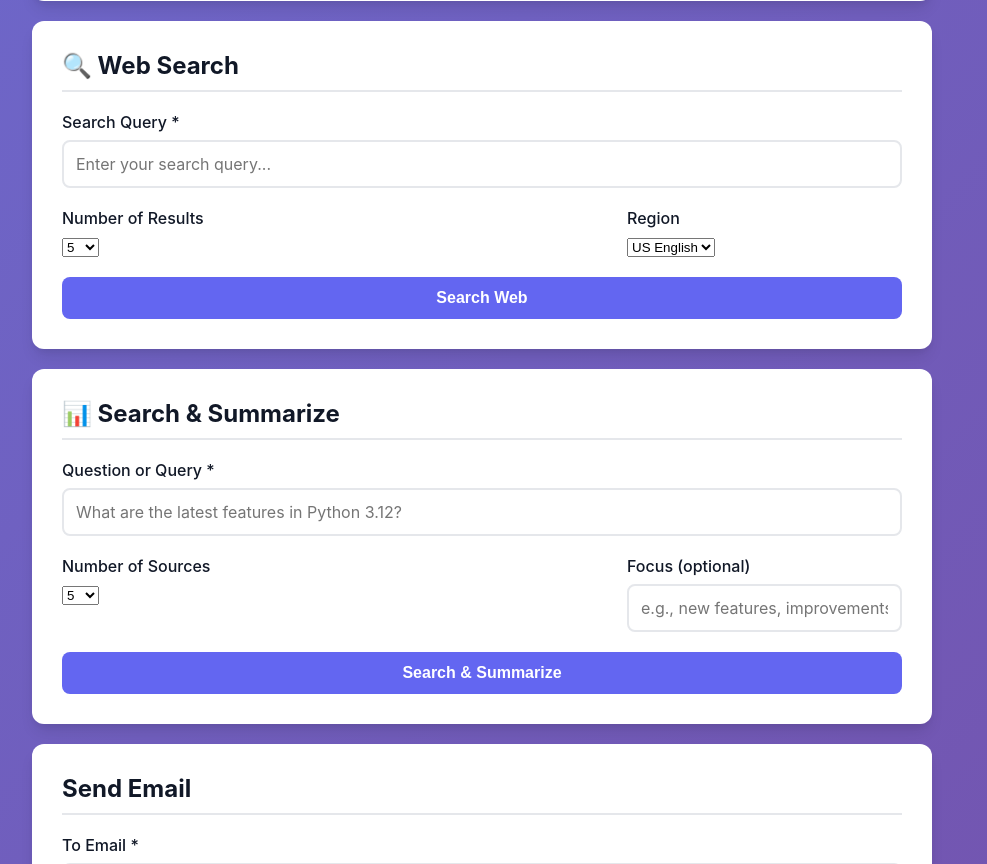
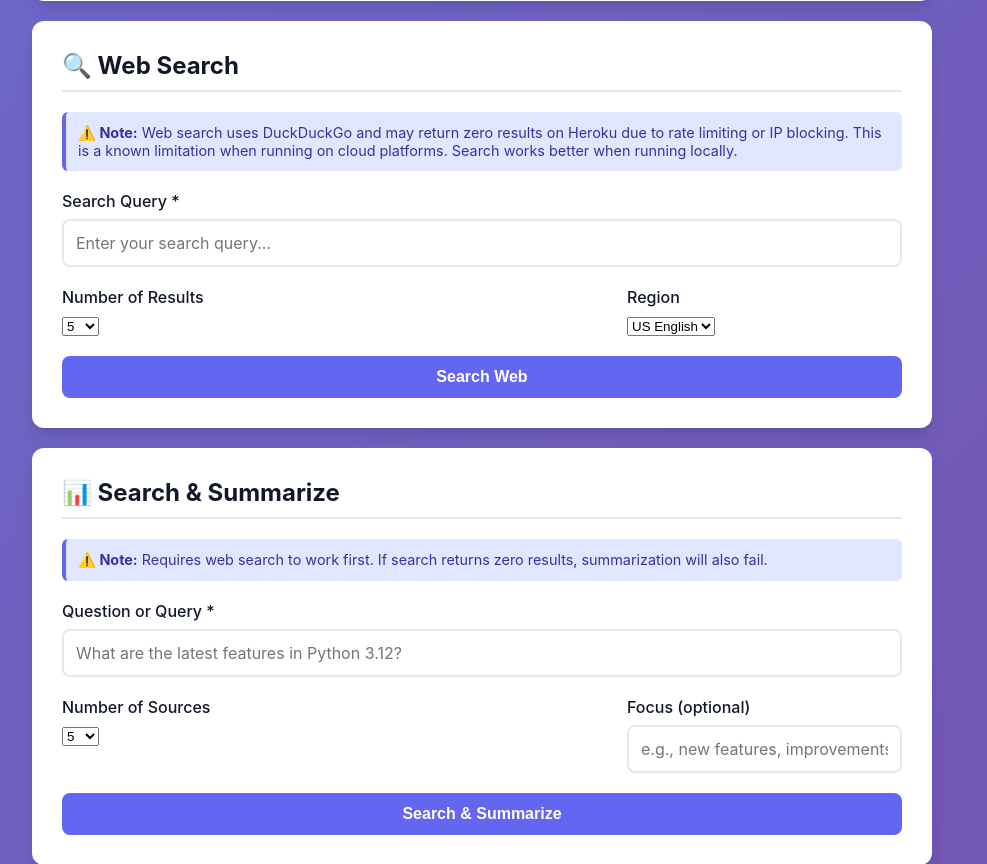
Before and after one commit to VishwasK/openpluginemail, a Python web app: template templates/index.html in a window 1280 px wide. Shown: the part 2730-3594 px from the top of the page, without its empty margins (158-1145 px from the left). Run offline with Jinja, Linux system fonts and the light colour scheme; the template is opened without the code that fills it, so the values that code supplies are empty.

Commit message:
Add warning notes about DuckDuckGo search limitations on Heroku

```diff
--- a/templates/index.html
+++ b/templates/index.html
@@ -289,6 +289,10 @@
 
             <div class="card">
                 <h2>🔍 Web Search</h2>
+                <div class="info-text" style="margin-bottom: 20px;">
+                    <strong>⚠️ Note:</strong> Web search uses DuckDuckGo and may return zero results on Heroku due to rate limiting or IP blocking.
+                    This is a known limitation when running on cloud platforms. Search works better when running locally.
+                </div>
                 <form id="webSearchForm">
                     <div class="form-group">
                         <label for="searchQuery">Search Query *</label>
@@ -329,6 +333,9 @@
 
             <div class="card">
                 <h2>📊 Search & Summarize</h2>
+                <div class="info-text" style="margin-bottom: 20px;">
+                    <strong>⚠️ Note:</strong> Requires web search to work first. If search returns zero results, summarization will also fail.
+                </div>
                 <form id="searchSummarizeForm">
                     <div class="form-group">
                         <label for="summarizeQuery">Question or Query *</label>
```
